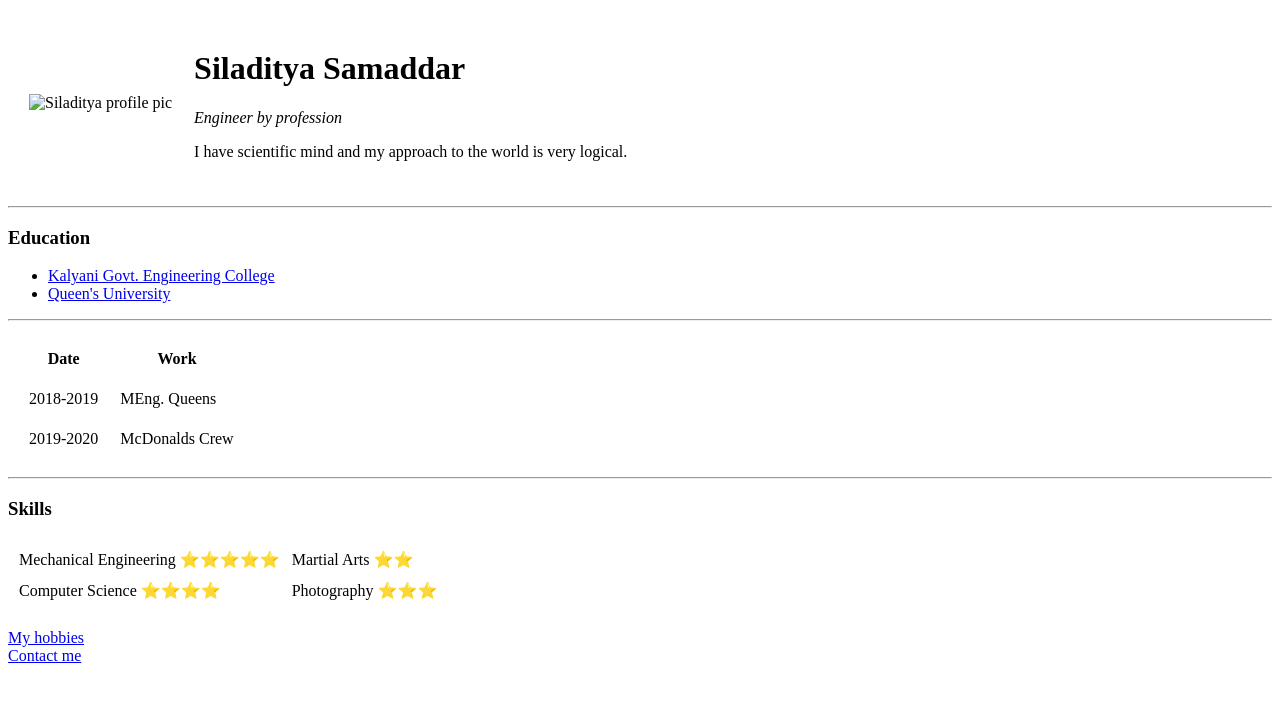
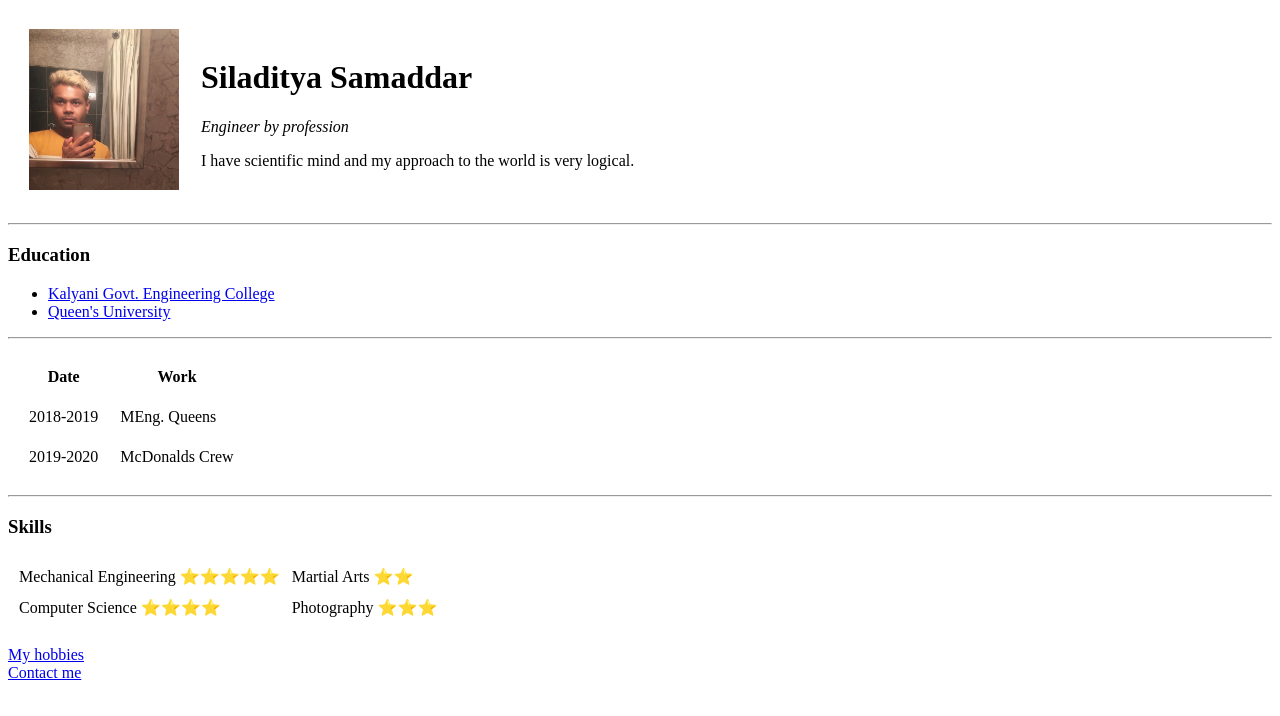
Before and after one commit to silacode/cv, a plain HTML site: page index.html in a window 1280 px wide. Drawn offline with Linux system fonts and the light colour scheme.

Commit message:
Update index.html

```diff
--- a/index.html
+++ b/index.html
@@ -9,7 +9,7 @@
 <body>
   <table cellspacing="20">
     <tr>
-      <td><img src="images/image.jpg"
+      <td><img src="images/image.jpeg"
           alt="Siladitya profile pic" width="150">
       </td>
       <td>
```
